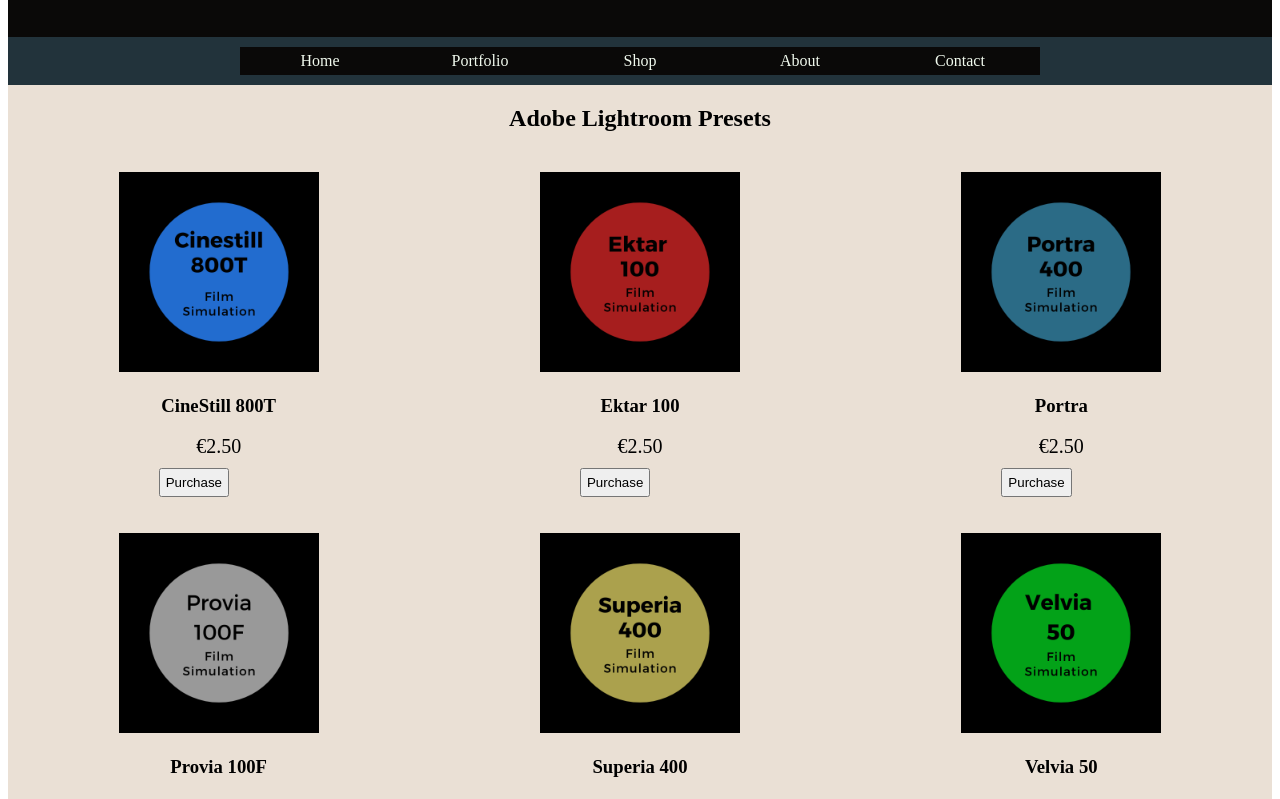
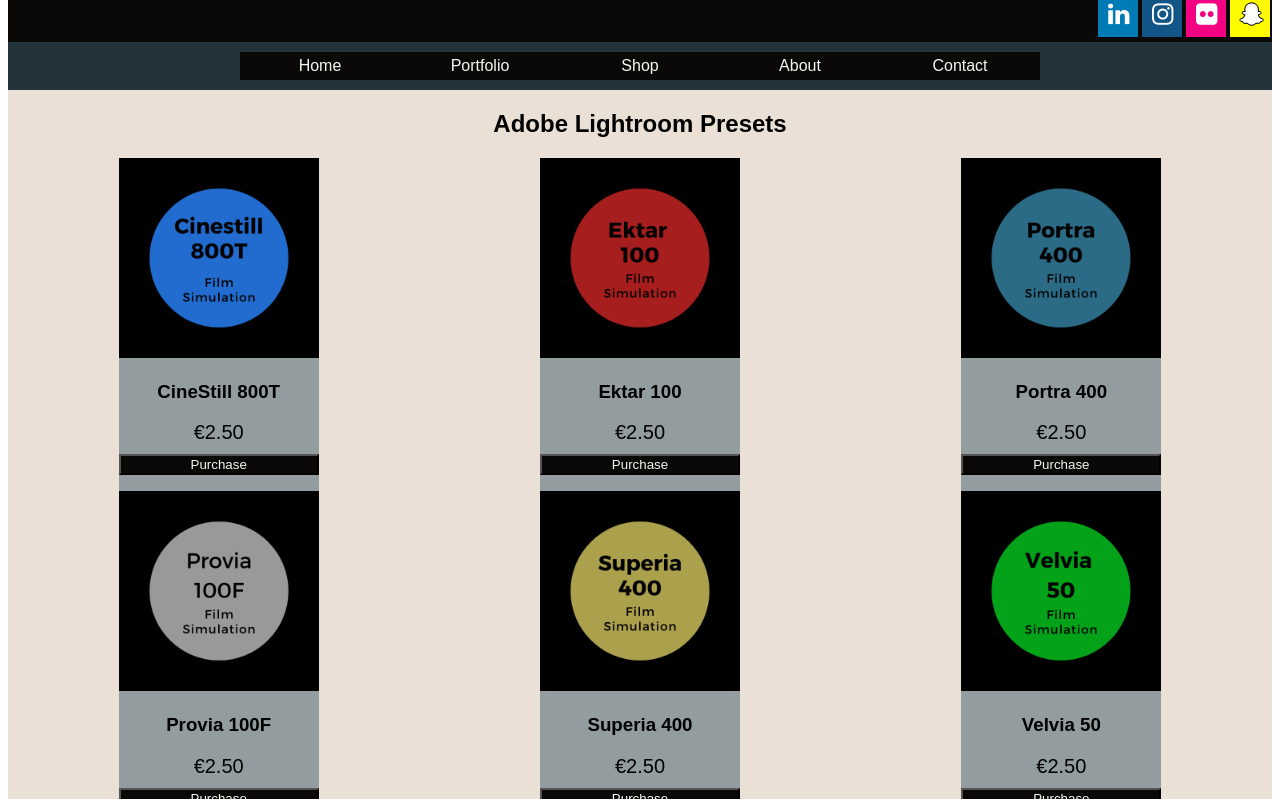
Before and after one commit to StephenMC13/WebsiteProject, a plain HTML site: page Shop.html in a window 1280 px wide. Shown: the part 255-1054 px from the top of the page. Drawn offline with Linux system fonts and the light colour scheme.

Commit message:
Alignment, icons and final content

```diff
--- a/Shop.html
+++ b/Shop.html
@@ -3,6 +3,10 @@
   <head>
     <meta charset="UTF-8" />
     <meta name="viewport" content="width=device-width, initial-scale=1.0" />
+    <link
+      rel="stylesheet"
+      href="https://cdnjs.cloudflare.com/ajax/libs/font-awesome/4.7.0/css/font-awesome.min.css"
+    />
     <link rel="stylesheet" href="styles.css" />
     <title>Shop</title>
   </head>
@@ -10,6 +14,12 @@
     <div id="wrapper">
       <header>
         <img src="logo2.png" alt="logo" width="200" height="200" />
+        <div class="socialmedia">
+          <a href="#" class="fa fa-linkedin"></a>
+          <a href="#" class="fa fa-instagram"></a>
+          <a href="#" class="fa fa-flickr"></a>
+          <a href="#" class="fa fa-snapchat-ghost"></a>
+        </div>
       </header>
       <nav class="main-nav">
         <a class="nav-item" href="Index.html">Home</a>
@@ -51,7 +61,7 @@
             width="200"
             height="200"
           />
-          <h3>Portra</h3>
+          <h3>Portra 400</h3>
           <p class="cost">€2.50</p>
           <p><button>Purchase</button></p>
         </div>
--- a/styles.css
+++ b/styles.css
@@ -1,5 +1,5 @@
 header {
-  padding: 40px;
+  padding-top: 30px;
   text-align: center;
   background-color: #0a0908;
 }
@@ -30,21 +30,29 @@ nav a {
   background-color: #0a0908;
   color: #f1faee;
   text-align: center;
+  font-family: Arial, Helvetica, sans-serif;
 }
 
 nav a:hover {
-  background-color: #22333bb6;
+  background-color: #70828ab6;
 }
 
 p {
-  margin-right: 80%;
+  margin-right: 20%;
   margin-top: 5%;
-  margin-left: 40px;
+  font-family: Arial, Helvetica, sans-serif;
+}
+
+.about-text {
+  margin-left: 7%;
+  margin-right: 50%;
+  font-family: Arial, Helvetica, sans-serif;
 }
 
 h2 {
   text-align: center;
   text-decoration: none;
+  font-family: Arial, Helvetica, sans-serif;
 }
 
 #form {
@@ -96,7 +104,9 @@ input[type="submit"],
 }
 
 .welcome-text {
-  margin-right: auto;
+  margin-right: 50%;
+  margin-left: 7%;
+  font-family: Arial, Helvetica, sans-serif;
 }
 
 .row {
@@ -123,6 +133,10 @@ input[type="submit"],
     flex: 50%;
     max-width: 50%;
   }
+  .grid {
+    flex: 50%;
+    max-width: 50%;
+  }
 }
 @media screen and (max-width: 600px) {
   .column {
@@ -139,21 +153,69 @@ input[type="submit"],
   max-width: 300px;
   margin: auto;
   text-align: center;
-  padding-top: 20px;
+  font-family: Arial, Helvetica, sans-serif;
+  background-color: #70828ab6;
 }
 .cost {
   font-size: 20px;
   text-align: center;
   margin: auto;
+  font-family: Arial, Helvetica, sans-serif;
 }
 
 .product button {
-  display: inline-block;
   text-align: center;
-  padding: 5px;
+  width: 200px;
+  background-color: #0a0908;
+  color: #f1faee;
+  font-family: Arial, Helvetica, sans-serif;
+}
+.product button:hover {
+  opacity: 0.7;
 }
 
 .grid {
   display: grid;
   grid-template-columns: repeat(3, minmax(200px, 1fr));
 }
+
+.fa {
+  padding: 10px;
+  font-size: 25px;
+  width: 20px;
+  text-align: center;
+  text-decoration: none;
+  margin: 5px 2px;
+}
+.fa:hover {
+  opacity: 0.6;
+}
+.fa-linkedin {
+  background: #007bb5;
+  color: white;
+}
+.fa-instagram {
+  background: #125688;
+  color: white;
+}
+.fa-flickr {
+  background: #f40083;
+  color: white;
+}
+.fa-snapchat-ghost {
+  background: #fffc00;
+  color: white;
+  text-shadow: -1px 0 black, 0 1px black, 1px 0 black, 0 -1px black;
+}
+
+.socialmedia {
+  display: flex;
+  flex-wrap: nowrap;
+  justify-content: right;
+}
+
+.about-camera {
+  float: right;
+  padding-top: 10px;
+  padding-right: 30px;
+}
```
Also changed, not shown: 35mm.html (+10 -0 lines), About.html (+18 -3 lines), Astrophotography.html (+10 -0 lines), Contact.html (+10 -0 lines), Index.html (+10 -0 lines), Landscape.html (+10 -0 lines), Other.html (+10 -0 lines), Portfolio.html (+10 -0 lines), Images/minolta.jpg.JPG (added).
